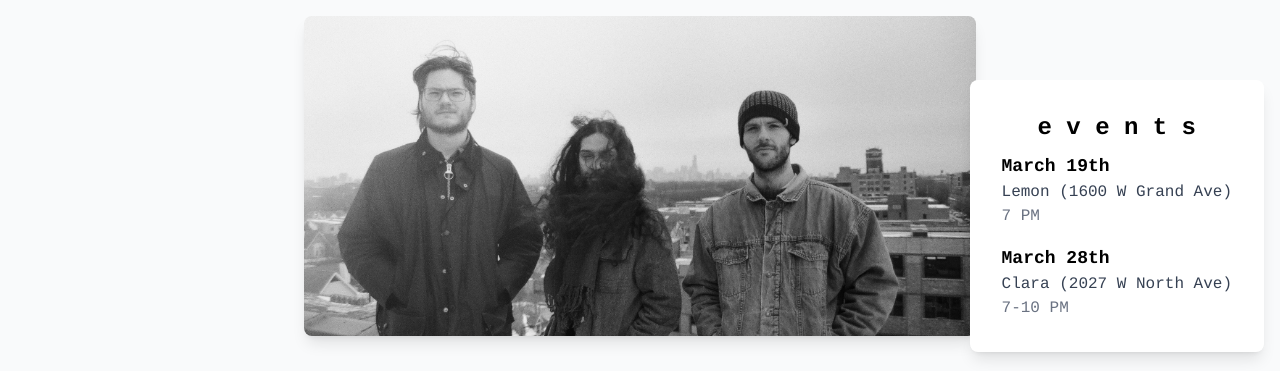
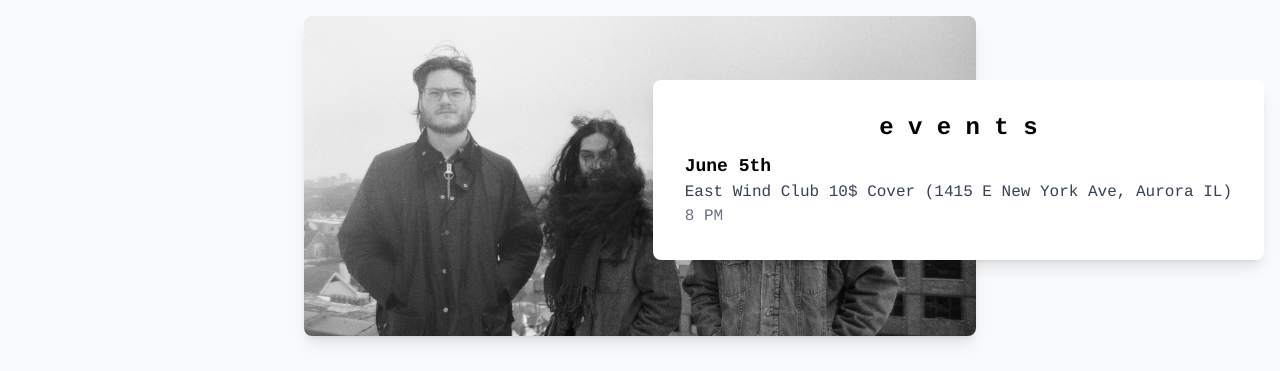
Before and after one commit to jackrosa183/prairie_roots, a website: page index.html in a window 1280 px wide. Shown: the top 371 px of the page. Drawn offline with Linux system fonts and the light colour scheme; a script that the page names is missing.

Commit message:
Update event details in index.html

```diff
--- a/index.html
+++ b/index.html
@@ -138,14 +138,9 @@
         </h2>
         <ul class="space-y-4">
             <li class="flex flex-col items-center sm:items-start">
-                <span class="font-semibold text-base sm:text-lg">March 19th</span>
-                <span class="text-gray-700">Lemon (1600 W Grand Ave)</span>
-                <span class="text-gray-500">7 PM</span>
-            </li>
-            <li class="flex flex-col items-center sm:items-start">
-                <span class="font-semibold text-base sm:text-lg">March 28th</span>
-                <span class="text-gray-700">Clara (2027 W North Ave)</span>
-                <span class="text-gray-500">7-10 PM</span>
+                <span class="font-semibold text-base sm:text-lg">June 5th</span>
+                <span class="text-gray-700">East Wind Club 10$ Cover (1415 E New York Ave, Aurora IL)</span>
+                <span class="text-gray-500">8 PM</span>
             </li>
         </ul>
     </div>
```
